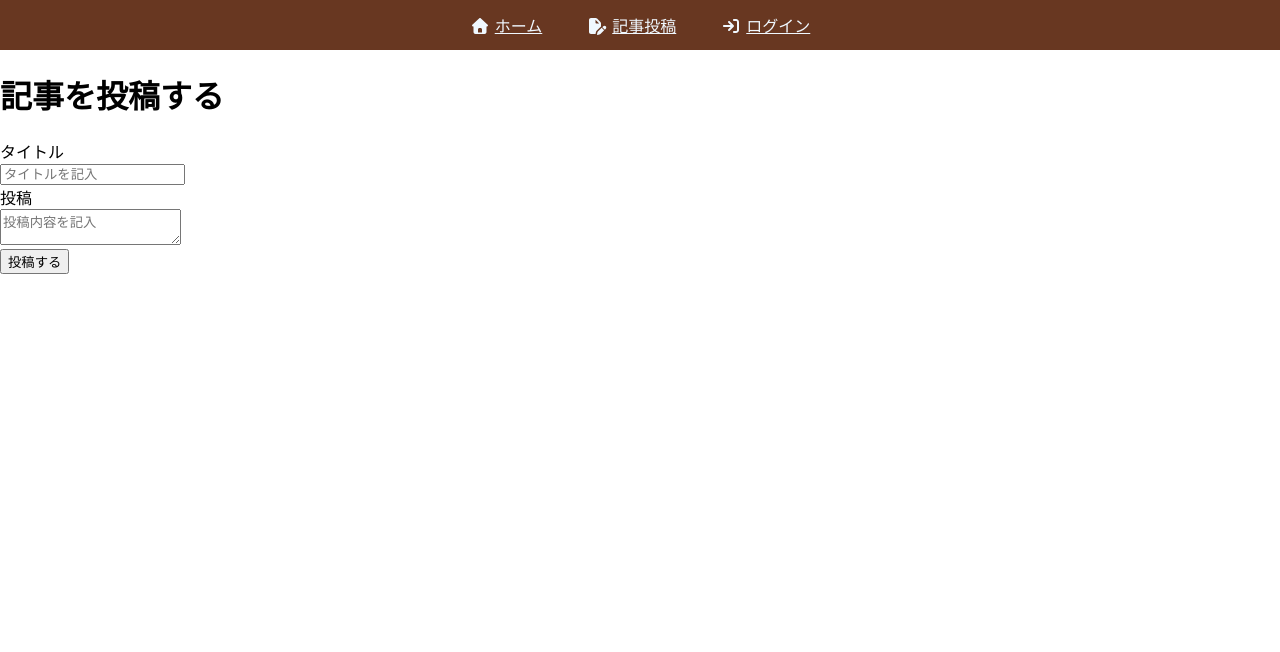
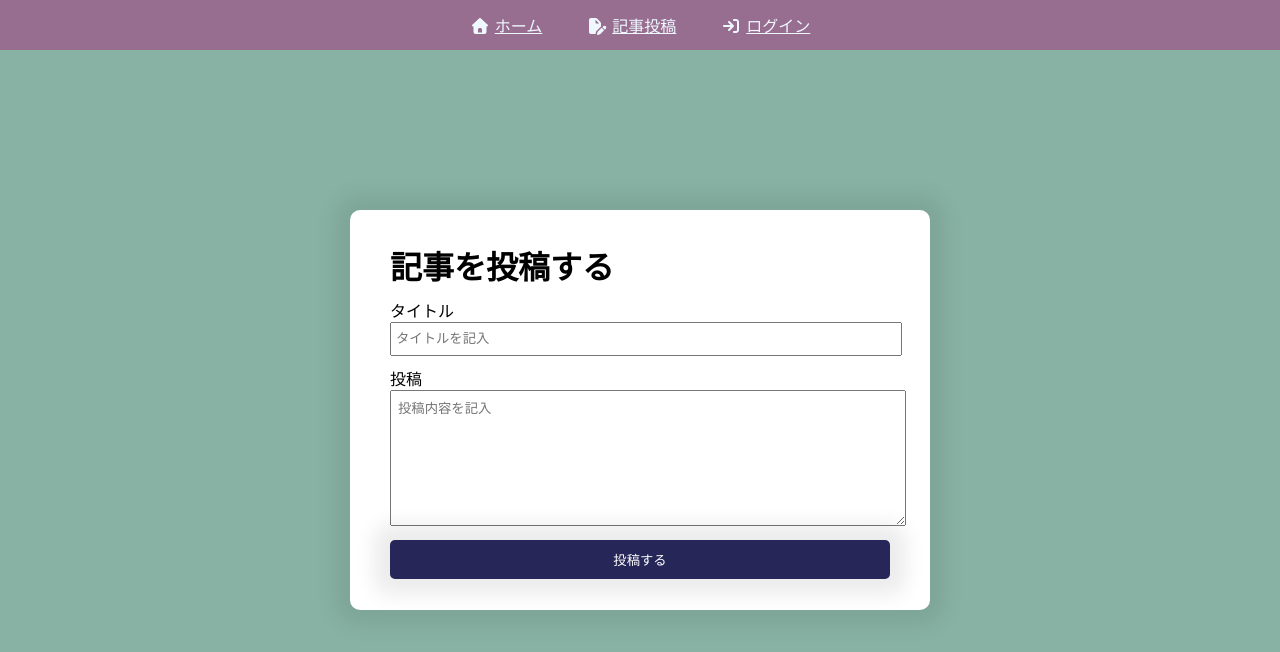
Before and after one commit to isozuka-a/blog-with-react-and-firebase, a React (Create React App) app: page /createpost in a window 1280 px wide. Shown: the top 652 px of the page. Built offline with nearby package versions, Linux system fonts and the light colour scheme; the HTML template or start-up script is replaced by a standard one.

Commit message:
投稿ページのcss適用

```diff
--- a/src/components/CreatePost.css
+++ b/src/components/CreatePost.css
@@ -0,0 +1,53 @@
+.createPostPage{
+    display: flex;
+    align-items: center;
+    justify-content: center;
+    height: 90vh;
+}
+
+.postContainer{
+    background-color: white;
+    border-radius: 10px;
+    display: flex;
+    flex-direction: column;
+    justify-content: center;
+    height: 400px;
+    width: 500px;
+    gap: 10px;
+    padding: 0px 40px;
+    box-shadow: 0px 0px 20px 16px rgba(17, 17, 26, 0.08);
+}
+
+.postContainer h1 {
+    margin: 0;
+}
+
+.postContainer input {
+    width: 100%;
+    height: 30px;
+    outline: none;
+    padding: 0px 4px;
+}
+
+.postContainer textarea {
+    width: 100%;
+    height: 120px;
+    outline: none;
+    padding: 7px;
+}
+
+.postButton {
+    padding: 10px 0;
+    background-color: rgb(38, 38, 88);
+    border: none;
+    box-shadow: 0px 0px 20px 16px rgba(17, 17, 26, 0.08);
+    color: white;
+    border-radius: 5px;
+    cursor: pointer;
+    transition: all 0.3s;
+}
+
+.postButton:hover {
+    transform: translateY(5px);
+    box-shadow: none;
+}
--- a/src/components/Navbar.css
+++ b/src/components/Navbar.css
@@ -3,7 +3,7 @@ nav {
     justify-content: center;
     align-items: center;
     height: 50px;
-    background-color: rgb(104, 55, 33);
+    background-color: #976e90;
     gap: 45px;
 
 }
--- a/src/index.css
+++ b/src/index.css
@@ -5,6 +5,7 @@ body {
     sans-serif;
   -webkit-font-smoothing: antialiased;
   -moz-osx-font-smoothing: grayscale;
+  background-color: rgb(136, 179, 164);
 }
 
 code {
```
